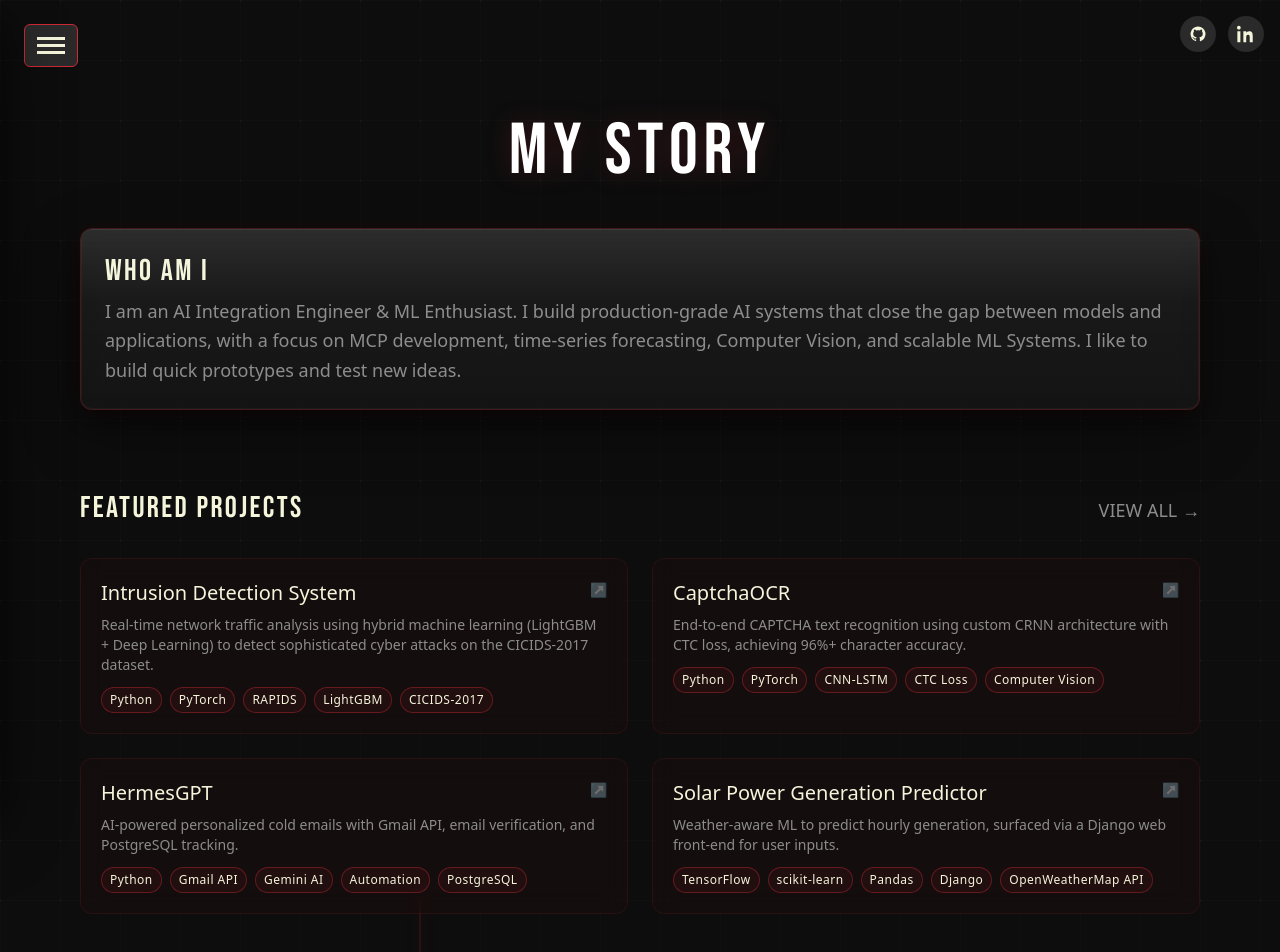
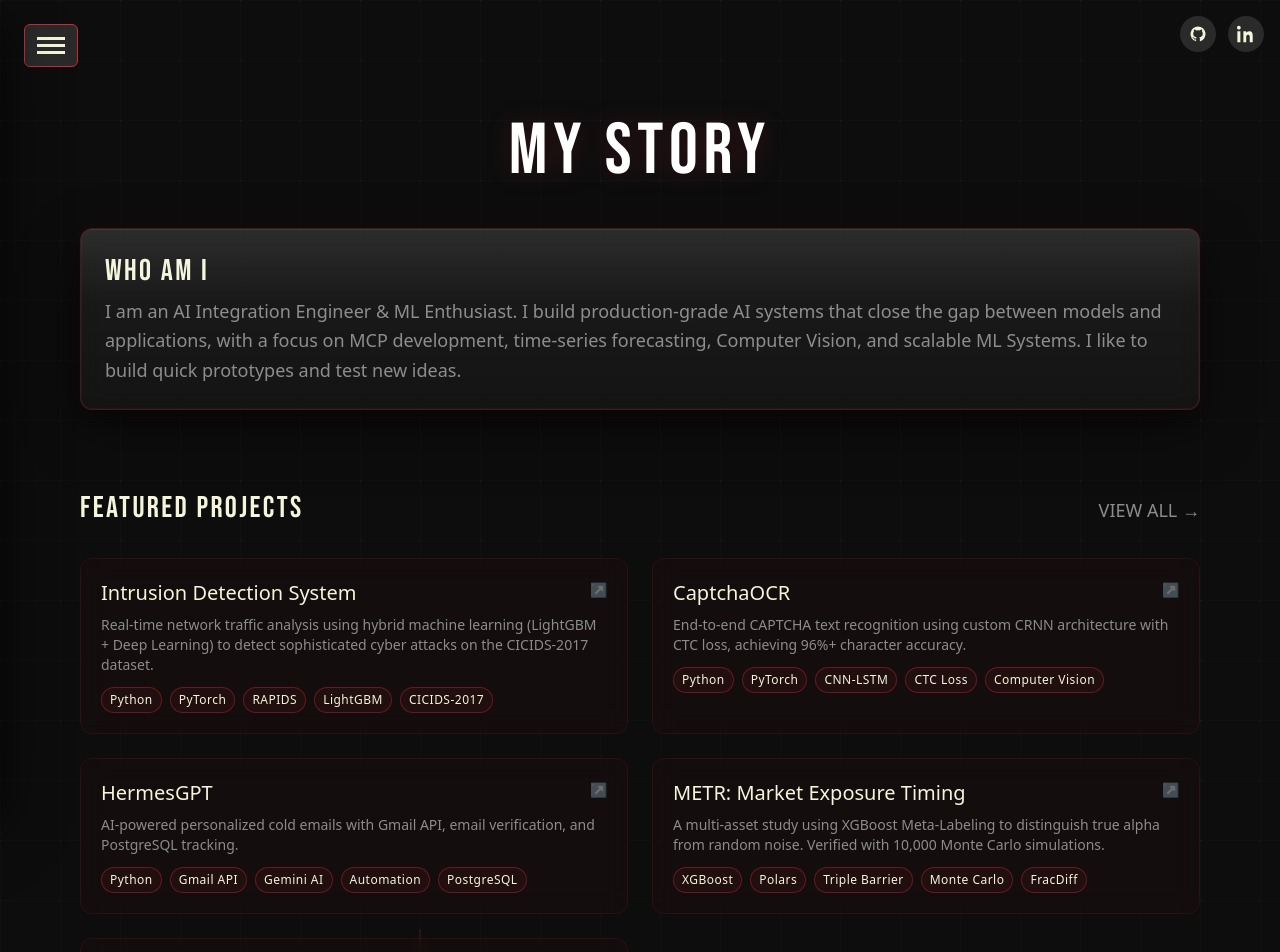
Before and after one commit to mohakapoor/Portfolio, a Next.js app: page /story in a window 1280 px wide. Shown: the top 952 px of the page. Built offline with nearby package versions, Linux system fonts and the light colour scheme.

Commit message:
updated story page

```diff
--- a/src/app/story/page.tsx
+++ b/src/app/story/page.tsx
@@ -187,6 +187,13 @@ export default function StoryPage() {
                 },
                 {
                   id: 3,
+                  title: "METR: Market Exposure Timing",
+                  desc: "A multi-asset study using XGBoost Meta-Labeling to distinguish true alpha from random noise. Verified with 10,000 Monte Carlo simulations.",
+                  tags: ["XGBoost", "Polars", "Triple Barrier", "Monte Carlo", "FracDiff"],
+                  href: "/projects/METR"
+                },
+                {
+                  id: 4,
                   title: "Solar Power Generation Predictor",
                   desc: "Weather‑aware ML to predict hourly generation, surfaced via a Django web front‑end for user inputs.",
                   tags: ["TensorFlow", "scikit‑learn", "Pandas", "Django", "OpenWeatherMap API"],
```
